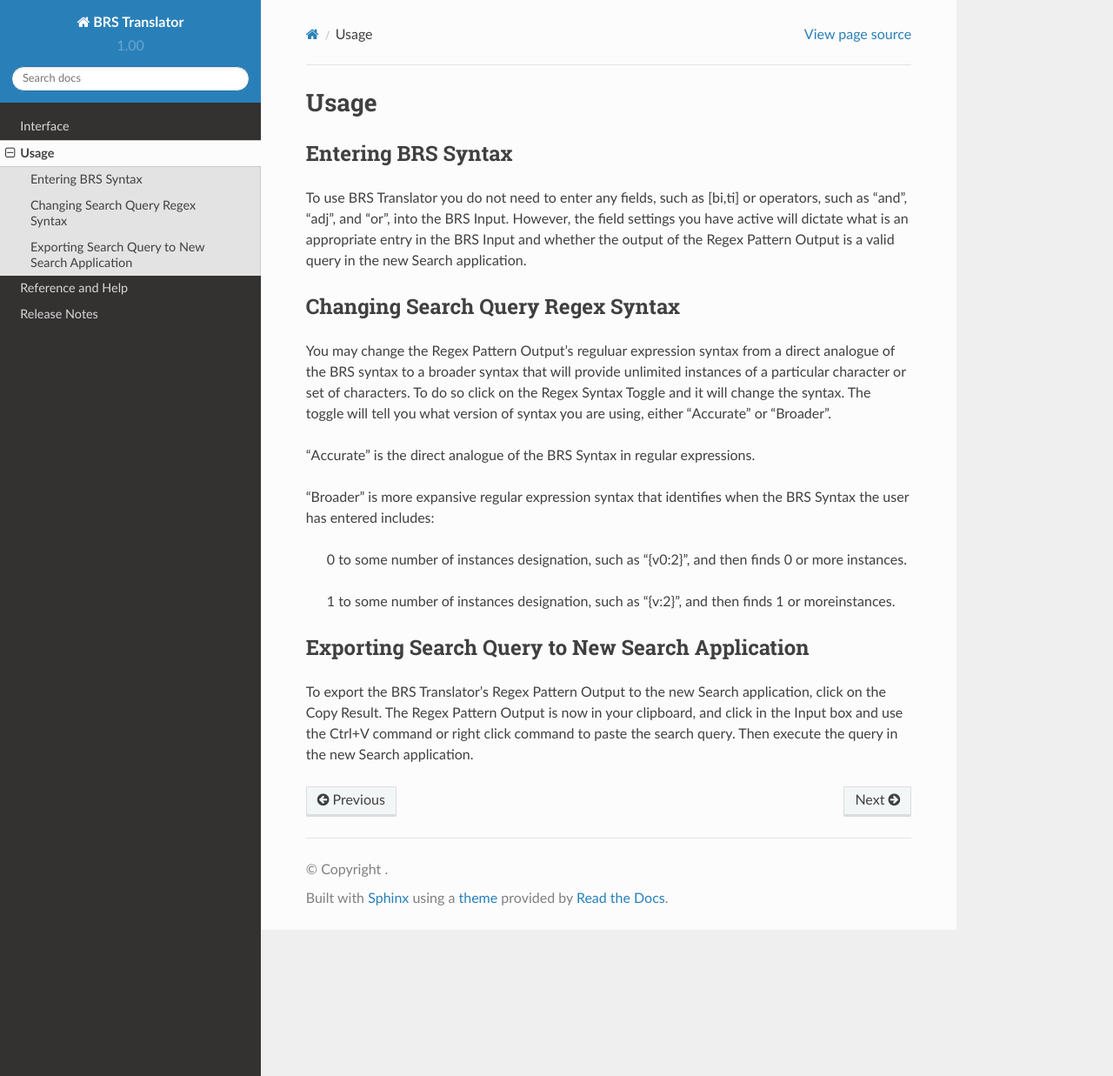
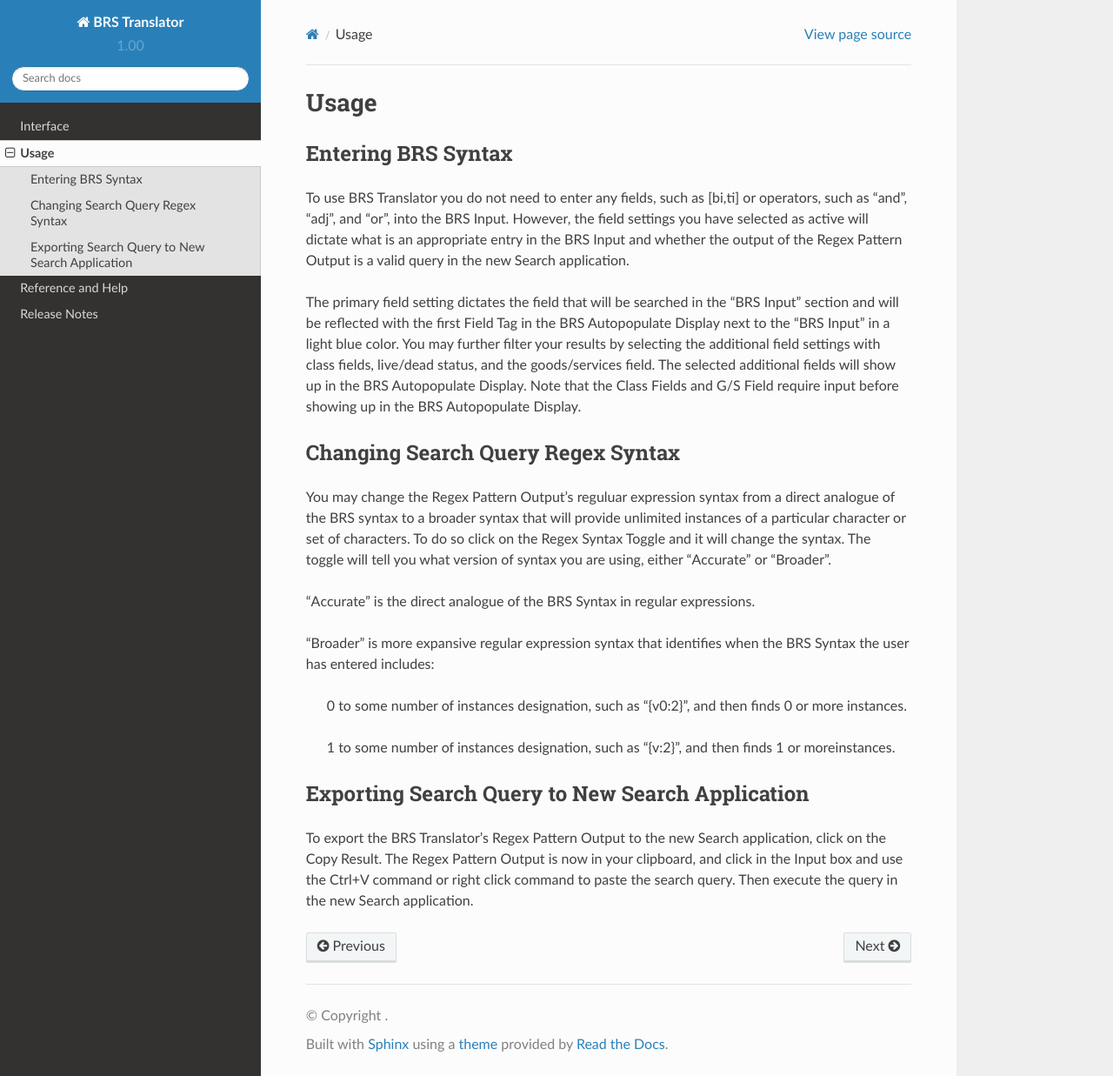
Before and after one commit to Ayjent/BRS-Translator, a Sphinx documentation site: the page built from docs/source/usage.rst, in a window 1280 px wide and 1237 px high. Shown: the whole window at 87% size. Built offline with Sphinx 7.4.7 and the Read the Docs theme 2.0.0, drawn with Linux system fonts in a browser that asks for light colours.

Commit message:
Update usage.rst

```diff
--- a/docs/source/usage.rst
+++ b/docs/source/usage.rst
@@ -7,7 +7,9 @@
 -------------------
 
 To use BRS Translator you do not need to enter any fields, such as [bi,ti] or operators, such as "and", "adj", and "or", into the BRS Input.
-However, the field settings you have active will dictate what is an appropriate entry in the BRS Input and whether the output of the Regex Pattern Output is a valid query in the new Search application.
+However, the field settings you have selected as active will dictate what is an appropriate entry in the BRS Input and whether the output of the Regex Pattern Output is a valid query in the new Search application.
+
+The primary field setting dictates the field that will be searched in the "BRS Input" section and will be reflected with the first Field Tag in the BRS Autopopulate Display next to the "BRS Input" in a light blue color.  You may further filter your results by selecting the additional field settings with class fields, live/dead status, and the goods/services field.  The selected additional fields will show up in the BRS Autopopulate Display.  Note that the Class Fields and G/S Field require input before showing up in the BRS Autopopulate Display.
 
 Changing Search Query Regex Syntax
 ----------------------------------
```
